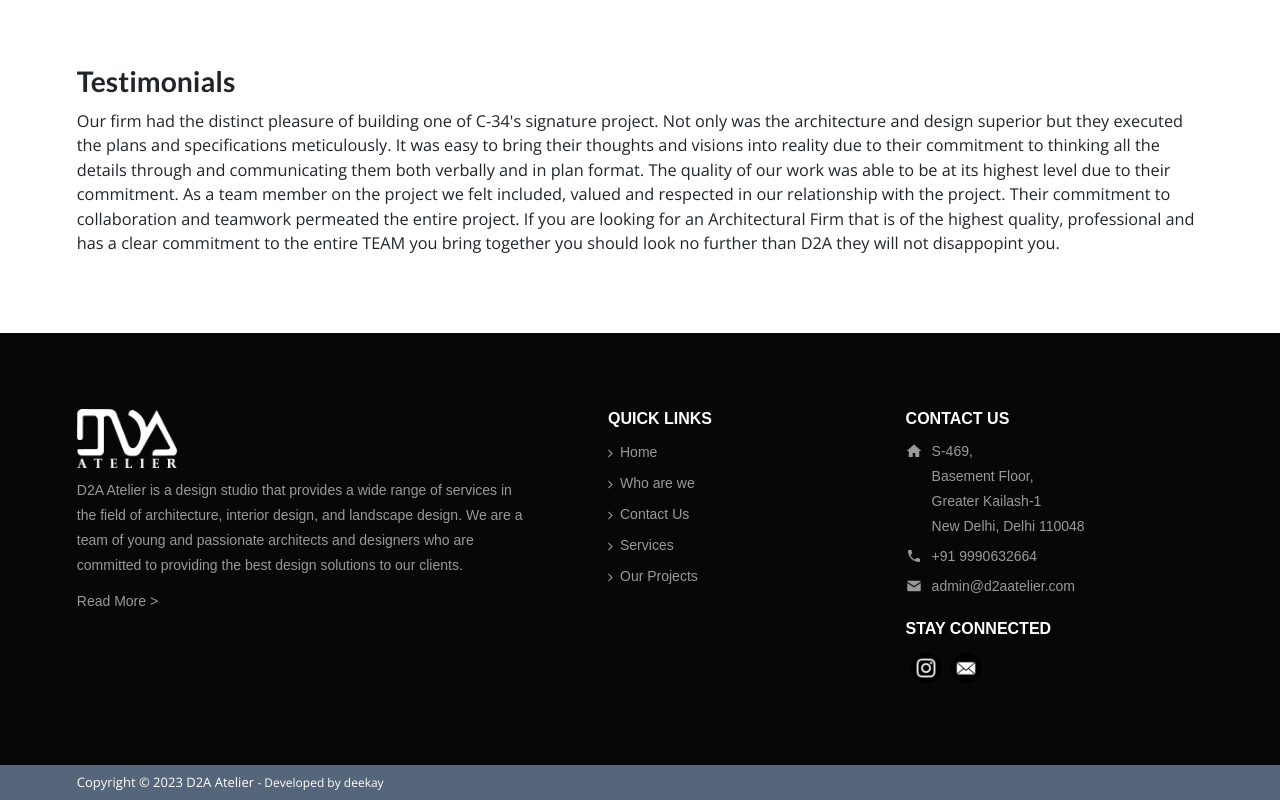
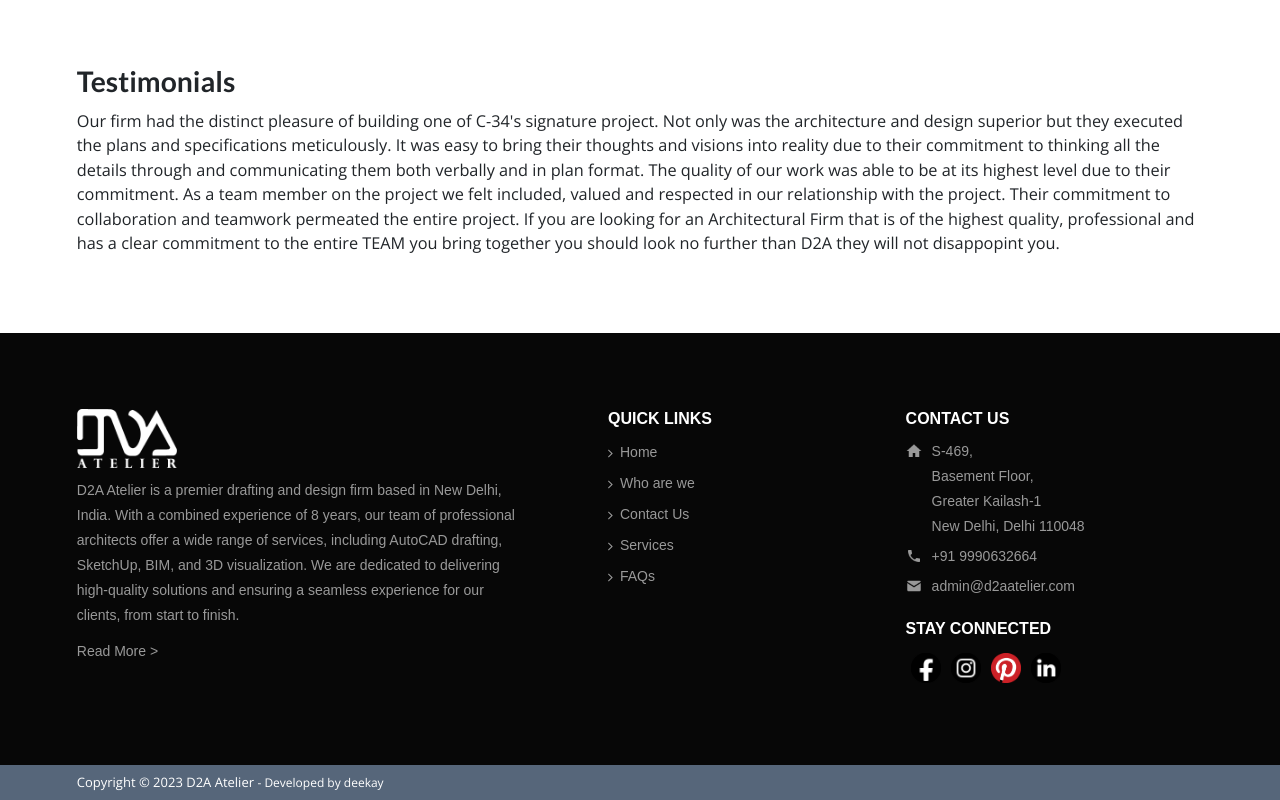
Before and after one commit to AdityaBhate/D2A-Atelier, a Next.js app: page / in a window 1280 px wide. Shown: the part 2655-3455 px from the top of the page. Built offline with nearby package versions, Linux system fonts and the light colour scheme.

Commit message:
some fixes and added pinterest logo

```diff
--- a/Components/AboutUs.jsx
+++ b/Components/AboutUs.jsx
@@ -13,8 +13,8 @@
 				<div className='aboutUsText'>
 					<h1 className='aboutUsTextHeading'>Our History</h1>
 					<p className='aboutUsTextContent'>
-						D2A Atelier was founded in 2020 by its Founder & CEO D.K. Jaishwal
-						and Co-Founder & Managing Director Rajesh Kumar. The company has
+						D2A Atelier was founded in 2020 by its Founder & CEO Rajesh Kumar
+						and Co-Founder & Managing Director D.K. Jaishwal. The company has
 						enough experience and creative minds to achieve the goal and give a
 						path to the next generations. <br />
 						D2A Atelier has grown its clientele rapidly since 2020 with a high
--- a/Components/Footer.jsx
+++ b/Components/Footer.jsx
@@ -1,4 +1,4 @@
-import Link from 'next/link';
+import Link from "next/link";
 import { useStore } from "../store";
 
 export default function Footer() {
@@ -8,16 +8,21 @@
 		<div className='footerWrapper'>
 			<div className='footerColAbout'>
 				<Link href='/'>
-        <img src='/Assets/LogoWhite.png' alt='logo' className='footerLogo'/>
+					<img src='/Assets/LogoWhite.png' alt='logo' className='footerLogo' />
 				</Link>
-      <div className="footerAbout">
-        {state.isIndia ? <p className='footerContent'>D2A Atelier is a design studio that provides a wide range of services in the field of architecture, interior design, and landscape design. We are a team of young and passionate architects and designers who are committed to providing the best design solutions to our clients.</p> :
-        <p className='footerContent'>D2A Atelier is a premier drafting and design firm based in New Delhi, India. With a combined experience of 8 years, our team of professional architects offer a wide range of services, including AutoCAD drafting, SketchUp, BIM, and 3D visualization. We are dedicated to delivering high-quality solutions and ensuring a seamless experience for our clients, from start to finish.</p>}
+				<div className='footerAbout'>
+					<p className='footerContent'>
+						D2A Atelier is a premier drafting and design firm based in New
+						Delhi, India. With a combined experience of 8 years, our team of
+						professional architects offer a wide range of services, including
+						AutoCAD drafting, SketchUp, BIM, and 3D visualization. We are
+						dedicated to delivering high-quality solutions and ensuring a
+						seamless experience for our clients, from start to finish.
+					</p>
 				</div>
-      <div className="footerListItem">
+				<div className='footerListItem'>
 					<Link href='/about-us'>
-          <a className='footerContent'>
-            Read More &gt;</a>
+						<a className='footerContent'>Read More &gt;</a>
 					</Link>
 				</div>
 			</div>
@@ -27,53 +32,79 @@
 					<li className='footerListItem'>
 						<Link href='/'>
 							<a className='footerContent'>
-              <img src='/Assets/ic-sideArrow.svg' alt='sideArrow' className='footerSideArrow'/>
-              Home</a>
+								<img
+									src='/Assets/ic-sideArrow.svg'
+									alt='sideArrow'
+									className='footerSideArrow'
+								/>
+								Home
+							</a>
 						</Link>
 					</li>
 					<li className='footerListItem'>
 						<Link href='/about-us'>
 							<a className='footerContent'>
-              <img src='/Assets/ic-sideArrow.svg' alt='sideArrow' className='footerSideArrow'/>
-              Who are we</a>
+								<img
+									src='/Assets/ic-sideArrow.svg'
+									alt='sideArrow'
+									className='footerSideArrow'
+								/>
+								Who are we
+							</a>
 						</Link>
 					</li>
 					<li className='footerListItem'>
 						<Link href='/contact-us'>
 							<a className='footerContent'>
-              <img src='/Assets/ic-sideArrow.svg' alt='sideArrow' className='footerSideArrow'/>
-              Contact Us</a>
+								<img
+									src='/Assets/ic-sideArrow.svg'
+									alt='sideArrow'
+									className='footerSideArrow'
+								/>
+								Contact Us
+							</a>
 						</Link>
 					</li>
 					<li className='footerListItem'>
-          <Link href={state.isIndia ? `/services`: `/services-we-offer`}>
+						<Link href={`/services-we-offer`}>
 							<a className='footerContent'>
-              <img src='/Assets/ic-sideArrow.svg' alt='sideArrow' className='footerSideArrow'/>
-              Services</a>
+								<img
+									src='/Assets/ic-sideArrow.svg'
+									alt='sideArrow'
+									className='footerSideArrow'
+								/>
+								Services
+							</a>
 						</Link>
 					</li>
-        {state.isIndia && <li className='footerListItem'>
-          <Link href='/portfolio'>
-            <a className='footerContent'>
-              <img src='/Assets/ic-sideArrow.svg' alt='sideArrow' className='footerSideArrow'/>
-              Our Projects</a>
-          </Link>
-        </li>}
-        {!state.isIndia && <li className='footerListItem'>
+					<li className='footerListItem'>
 						<Link href='/faqs'>
 							<a className='footerContent'>
-              <img src='/Assets/ic-sideArrow.svg' alt='sideArrow' className='footerSideArrow'/>
-              FAQs</a>
+								<img
+									src='/Assets/ic-sideArrow.svg'
+									alt='sideArrow'
+									className='footerSideArrow'
+								/>
+								FAQs
+							</a>
 						</Link>
-          </li>}
+					</li>
 				</ul>
 			</div>
 			<div className='footerCol'>
 				<h3 className='footerTitle'>CONTACT US</h3>
 				<ul className='footerList'>
 					<li className='footerListItem'>
-          <a href='https://goo.gl/maps/vnCG1ZEpT2ete9zp8' target='_blank' rel='noreferrer' className='footerLink footerContent'>
-            <img src='/Assets/ic-home.png' alt='location' className='footerContactIcon'/>
+						<a
+							href='https://goo.gl/maps/vnCG1ZEpT2ete9zp8'
+							target='_blank'
+							rel='noreferrer'
+							className='footerLink footerContent'>
+							<img
+								src='/Assets/ic-home.png'
+								alt='location'
+								className='footerContactIcon'
+							/>
 							S-469, <br />
 							Basement Floor, <br />
 							Greater Kailash-1 <br />
@@ -82,39 +113,76 @@
 					</li>
 					<li className='footerListItem'>
 						<a href='tel:+919990632664' className='footerLink footerContent'>
-            <img src='/Assets/ic-phone.png' alt='phone' className='footerContactIcon'/>
-            +91 9990632664</a>
+							<img
+								src='/Assets/ic-phone.png'
+								alt='phone'
+								className='footerContactIcon'
+							/>
+							+91 9990632664
+						</a>
 					</li>
 
 					<li className='footerListItem'>
-          <a href='mailto:admin@d2aatelier.com' className='footerLink footerContent'>
-            <img src='/Assets/ic-mail.png' alt='mail' className='footerContactIcon'/>
-            admin@d2aatelier.com</a>
+						<a
+							href='mailto:admin@d2aatelier.com'
+							className='footerLink footerContent'>
+							<img
+								src='/Assets/ic-mail.png'
+								alt='mail'
+								className='footerContactIcon'
+							/>
+							admin@d2aatelier.com
+						</a>
 					</li>
 				</ul>
 				<h3 className='footerTitle'>STAY CONNECTED</h3>
 				<div className='footerSocial'>
-
-        {
-          state.isIndia ?
 					<>
-            <a href='https://www.instagram.com/d2aatelier/' target='_blank' rel='noreferrer' className='footerSocialLink'>
-              <img src='/Assets/instagram.png' alt='instagram' className='footerSocialIcon'/>
+						<a
+							href='https://www.facebook.com/profile.php?id=100081276530407'
+							target='_blank'
+							rel='noreferrer'
+							className='footerSocialLink'>
+							<img
+								src='/Assets/facebook.png'
+								alt='facebook'
+								className='footerSocialIcon'
+							/>
 						</a>
-            <a href='mailto:admin@d2aatelier.com' target='_blank' rel='noreferrer' className='footerSocialLink'>
-              <img src='/Assets/gmail.png' alt='instagram' className='footerSocialIcon'/>
+						<a
+							href='https://www.instagram.com/d2aatelierdesigningdrafting/'
+							target='_blank'
+							rel='noreferrer'
+							className='footerSocialLink'>
+							<img
+								src='/Assets/instagram.png'
+								alt='instagram'
+								className='footerSocialIcon'
+							/>
+						</a>
+						<a
+							href='https://in.pinterest.com/d2aatelier'
+							target='_blank'
+							rel='noreferrer'
+							className='footerSocialLink'>
+							<img
+								src='/Assets/pinterest.png'
+								alt='pinterest'
+								className='footerSocialIcon'
+							/>
+						</a>
+						<a
+							href='https://www.linkedin.com/company/d2a-atelier/'
+							target='_blank'
+							rel='noreferrer'
+							className='footerSocialLink'>
+							<img
+								src='/Assets/linkedin.png'
+								alt='linkedin'
+								className='footerSocialIcon'
+							/>
 						</a>
 					</>
-          :
-          <>
-            <a href='https://www.facebook.com/profile.php?id=100081276530407' target='_blank' rel='noreferrer' className='footerSocialLink'>
-              <img src='/Assets/facebook.png' alt='facebook' className='footerSocialIcon'/>
-            </a>
-            <a href='https://www.linkedin.com/company/d2a-atelier/' target='_blank' rel='noreferrer' className='footerSocialLink'>
-              <img src='/Assets/linkedin.png' alt='linkedin' className='footerSocialIcon'/>
-            </a>
-          </>
-        }
 				</div>
 			</div>
 		</div>
```
Also changed, not shown: Components/SuperFooter.jsx (+11 -7 lines), Components/Team.jsx (+134 -77 lines), public/Assets/pinterest.png (added). Lines whose indentation alone changed are shown as unchanged.
